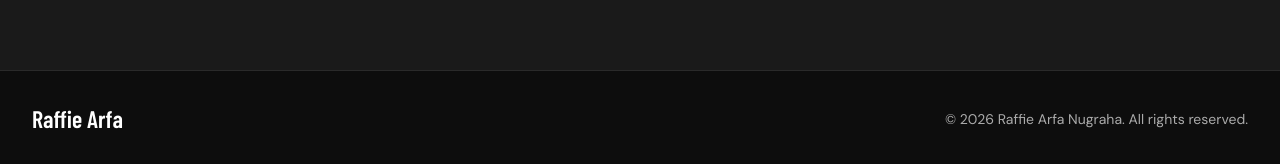
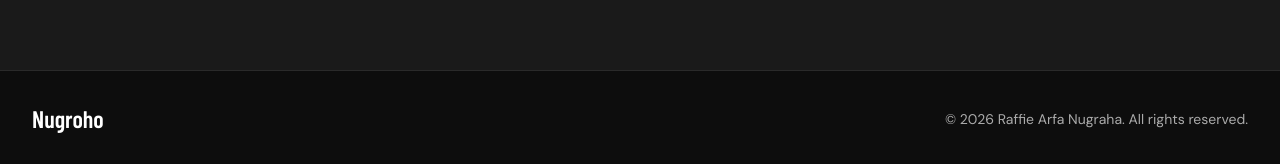
Before and after one commit to flasabomb/raffie-portofolio, a Next.js app: page / in a window 1280 px wide. Shown: the part 1778-1942 px from the top of the page. Built offline with nearby package versions, Linux system fonts and the light colour scheme; no server answers; the database is empty; a web font is replaced by a local one.

Commit message:
fix: responsive layout and viewport metadata

```diff
--- a/app/globals.css
+++ b/app/globals.css
@@ -29,6 +29,8 @@ body {
   color: var(--text-primary);
   font-family: var(--font-dm), "DM Sans", sans-serif;
   scroll-behavior: smooth;
+  overflow-x: hidden;
+  width: 100%;
 }
 
 h1,
--- a/app/layout.tsx
+++ b/app/layout.tsx
@@ -1,10 +1,16 @@
-import type { Metadata } from "next";
+import type { Metadata, Viewport } from "next";
 import { prisma } from "@/lib/prisma";
 import "./globals.css";
 
 export const metadata: Metadata = {
   title: "Raffie Arfa Nugraha | Digital Marketing Specialist",
   description: "Portfolio and admin CMS for Raffie Arfa Nugraha"
+};
+
+export const viewport: Viewport = {
+  initialScale: 1,
+  width: "device-width",
+  maximumScale: 1,
 };
 
 export default async function RootLayout({
--- a/app/secret-admin/page.tsx
+++ b/app/secret-admin/page.tsx
@@ -34,7 +34,7 @@ export default function AdminLoginPage() {
   return (
     <main className="flex min-h-screen items-center justify-center bg-base px-4">
       <div className="w-full max-w-sm rounded-2xl border border-border bg-surface p-10">
-        <h1 className="font-heading text-4xl text-[var(--text-primary)]">Raffie Arfa</h1>
+        <h1 className="font-heading text-4xl text-[var(--text-primary)]">Nugroho</h1>
         <p className="mt-1 text-sm text-muted">Admin Panel</p>
 
         <form className="mt-8 space-y-4" onSubmit={onSubmit}>
--- a/components/admin/Sidebar.tsx
+++ b/components/admin/Sidebar.tsx
@@ -26,7 +26,7 @@ export default function Sidebar({ mobile = false, onClose }: SidebarProps) {
     <aside className="flex h-screen w-64 flex-col border-r border-[#2A2A2A] bg-[#0D0D0D] p-4">
       <div className="mb-8 flex items-center justify-between">
         <div>
-          <h2 className="font-heading text-3xl text-white">Raffie Arfa</h2>
+          <h2 className="font-heading text-3xl text-white">Nugroho</h2>
           <span className="mt-1 inline-flex rounded-full bg-[#FF5C1A]/20 px-3 py-1 text-xs font-semibold text-[#FF5C1A]">ADMIN</span>
         </div>
         {mobile ? (
--- a/components/public/ExperienceTimeline.tsx
+++ b/components/public/ExperienceTimeline.tsx
@@ -23,7 +23,7 @@ export default function ExperienceTimeline({ cards }: ExperienceTimelineProps) {
               transition={{ duration: 0.5 }}
               className="relative mb-12 border-b border-border pb-12"
             >
-              <span className="absolute -left-[41px] top-2 h-4 w-4 rounded-full bg-accent" />
+              <span className="absolute -left-[40px] top-2 h-4 w-4 rounded-full bg-accent" />
               {card.tag ? <p className="inline-flex rounded-full bg-accent/20 px-3 py-1 text-xs text-accent">{card.tag}</p> : null}
               <h3 className="mt-3 font-heading text-3xl text-[var(--text-primary)]">{card.title}</h3>
               {card.metric ? <p className="mt-2 text-sm text-muted">{card.metric}</p> : null}
--- a/components/public/Footer.tsx
+++ b/components/public/Footer.tsx
@@ -1,8 +1,8 @@
 export default function Footer() {
   return (
-    <footer className="border-t border-border bg-base py-8">
-      <div className="mx-auto flex max-w-7xl items-center justify-between px-4 text-sm text-muted md:px-8">
-        <p className="font-heading text-2xl text-[var(--text-primary)]">Raffie Arfa</p>
+    <footer className="border-t border-border bg-base py-8 text-center md:text-left">
+      <div className="mx-auto flex max-w-7xl flex-col items-center justify-between gap-4 px-4 text-sm text-muted md:flex-row md:px-8">
+        <p className="font-heading text-2xl text-[var(--text-primary)]">Nugroho</p>
         <p>© {new Date().getFullYear()} Raffie Arfa Nugraha. All rights reserved.</p>
       </div>
     </footer>
--- a/components/public/HeroSection.tsx
+++ b/components/public/HeroSection.tsx
@@ -30,10 +30,10 @@ export default function HeroSection({ hero }: HeroSectionProps) {
             <motion.p variants={fadeUp} className="mb-2 text-2xl text-muted">
               {hero.headline_1}
             </motion.p>
-            <motion.h1 variants={fadeUp} className="font-heading text-6xl leading-none text-[var(--text-primary)] md:text-9xl">
+            <motion.h1 variants={fadeUp} className="font-heading text-5xl leading-none text-[var(--text-primary)] sm:text-6xl md:text-9xl">
               {hero.headline_2}
             </motion.h1>
-            <motion.h2 variants={fadeUp} className="font-heading text-6xl leading-none text-[var(--text-primary)] md:text-9xl">
+            <motion.h2 variants={fadeUp} className="font-heading text-5xl leading-none text-[var(--text-primary)] sm:text-6xl md:text-9xl">
               {hero.headline_3}
             </motion.h2>
           </div>
@@ -44,7 +44,7 @@ export default function HeroSection({ hero }: HeroSectionProps) {
           </motion.div>
         </motion.div>
 
-        <div className="pointer-events-none absolute bottom-0 right-[18%] h-[82%] w-[35%] min-w-[240px]">
+        <div className="pointer-events-none absolute bottom-0 right-[-10%] md:right-[18%] h-[60%] md:h-[82%] w-[60%] md:w-[35%] min-w-[200px] md:min-w-[240px]">
           {hero.portrait_url ? (
             <Image
               src={hero.portrait_url}
--- a/components/public/Navbar.tsx
+++ b/components/public/Navbar.tsx
@@ -30,7 +30,7 @@ export default function Navbar() {
       className={`fixed left-0 top-0 z-50 w-full backdrop-blur-md bg-base/80 ${scrolled ? "border-b border-border" : ""}`}
     >
       <div className="mx-auto flex h-20 max-w-7xl items-center justify-between px-4 md:px-8">
-        <a href="#home" className="font-heading text-2xl text-[var(--text-primary)]">Raffie Arfa</a>
+        <a href="#home" className="font-heading text-2xl text-[var(--text-primary)]">Nugroho</a>
 
         <nav className="hidden items-center gap-8 md:flex">
           {links.map((link) => (
--- a/components/public/TrustedBar.tsx
+++ b/components/public/TrustedBar.tsx
@@ -11,7 +11,7 @@ export default function TrustedBar({ hero }: TrustedBarProps) {
     <section className="border-y border-border bg-surface py-6">
       <div className="mx-auto flex max-w-7xl flex-col gap-6 px-4 md:flex-row md:items-center md:justify-between md:px-8">
         <p className="text-sm text-muted">{hero.trusted_bar_label}</p>
-        <div className="grid grid-cols-2 gap-5 md:flex md:gap-10">
+        <div className="grid grid-cols-2 gap-5 sm:grid-cols-4 md:flex md:gap-10">
           {[hero.trusted_1, hero.trusted_2, hero.trusted_3, hero.trusted_4].map((item) => (
             <span key={item} className="text-sm uppercase tracking-wider text-[var(--text-primary)]/40">
               {item}
```
Also changed, not shown: 1 other file (tests, documents, lock files or other folders).
